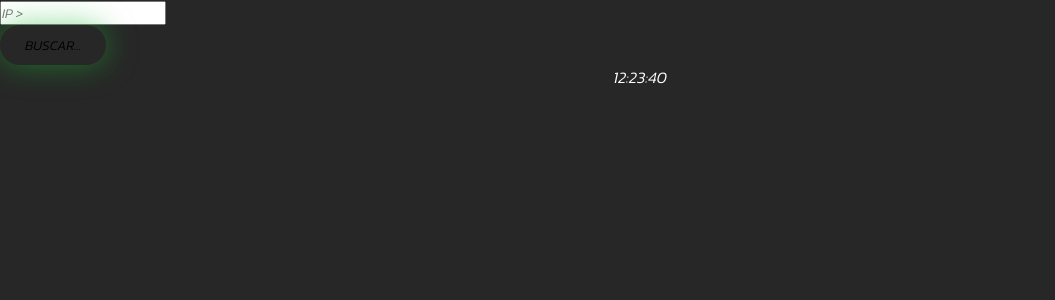
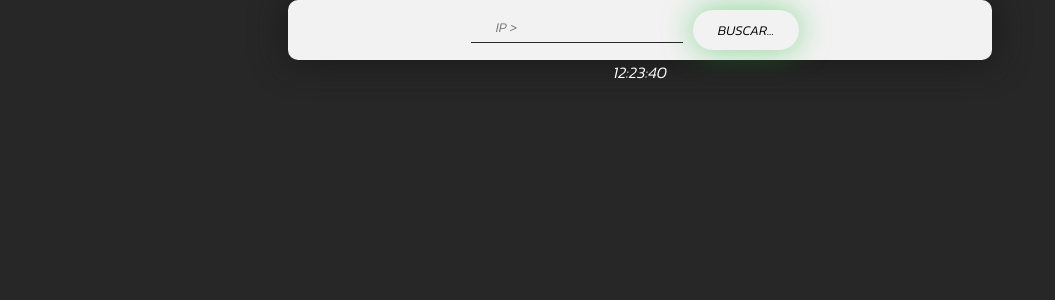
Before and after one commit to ZorroSec/SkyRB, a Python web app: template web/templates/ip.html in a window 1280 px wide. Shown: the part 55-355 px from the top of the page, without its empty margins (0-1055 px from the left). Run offline with Jinja, Linux system fonts and the light colour scheme; the template is opened without the code that fills it, so the values that code supplies are empty.

Commit message:
estilizando a pagina para ter um melhor estilo :D

```diff
--- a/web/static/css/style.css
+++ b/web/static/css/style.css
@@ -40,6 +40,8 @@ body{
     color: black;
     padding: 10px;
     display: flex;
+    align-items: center;
+    justify-content: center;
 }
 #cep{
     border: none;
@@ -61,6 +63,28 @@ body{
     box-shadow: 0 0 2.2em rgba(27,189,50,.5);
     margin-right: 20px;
 }
+.conteinerIp{
+    margin: auto;
+    width: 55%;
+    background-color: #f2f2f2;
+    box-shadow: 0 0 2.2em rgba(25,25,25.3);
+    border-radius: 10px;
+    color: black;
+    padding: 10px;
+    display: flex;
+    align-items: center;
+    justify-content: center;
+}
+#ip{
+    border: none;
+    border-bottom: 1px solid #272727;
+    padding: 5px 25px;
+    background: transparent;
+    outline: none;
+    margin-bottom: 6px;
+    margin-left: 10px;
+    margin-right: 10px;
+}
 
 footer{
     display: flex;
```
